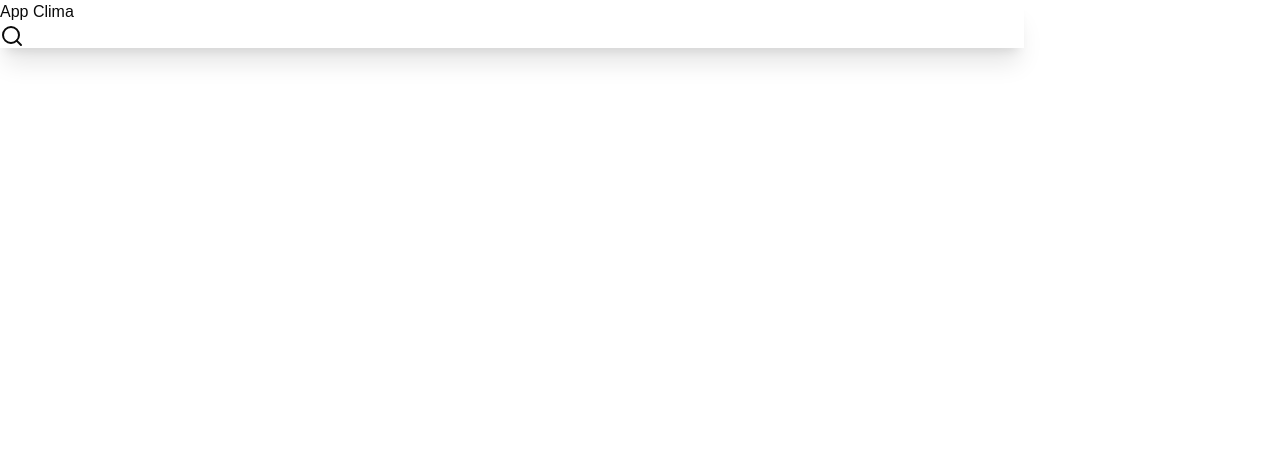
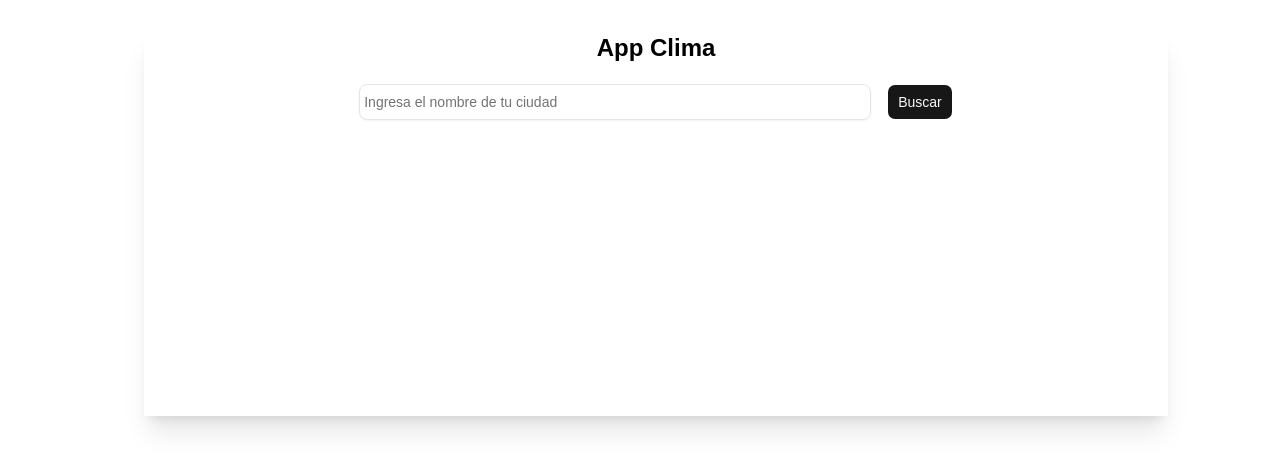
Before and after one commit to Jeravima/AppClima, a React (Vite) app: page / in a window 1280 px wide. Shown: the top 470 px of the page. Built offline with nearby package versions, Linux system fonts and the light colour scheme.

Commit message:
shadcn agregado

```diff
--- a/src/AppClima.tsx
+++ b/src/AppClima.tsx
@@ -1,17 +1,18 @@
-import { Search } from "lucide-react"
-
-
+import { useState } from "react";
+import { Search } from "./components/Search";
 
 export const AppClima = () => {
+
+  const [inputValue, setInputValue] = useState('')
   return (
-    <div className="flex w-full h-full">
-      <div className="bg-white shadow-xl min-w-4/5">
-
-     <h1>App Clima </h1>
-     <div>
-      <Search/>
-     </div>
+    <div className="flex w-full h-full m-4 ">
+      <div className="bg-white shadow-xl min-w-4/5 mx-auto  min-h-96 m-4">
+          <h1 className="text-2xl font-bold text-black justify-center flex mb-5">App Clima </h1>
+        <div className="justify-center flex">
+          <Search inputValue={inputValue} onChange={setInputValue} />
+        </div>
+        <h2>{inputValue}</h2>
       </div>
     </div>
-  )
-}
+  );
+};
--- a/src/components/Search.tsx
+++ b/src/components/Search.tsx
@@ -1,14 +1,34 @@
-import { Button } from "./ui/button"
+import { useState } from "react";
+import { Button } from "./ui/button";
+import { Input } from "./ui/input";
 
 
-export const Search = () => {
+
+interface Props{
+  inputValue:string
+  onChange: (value:string)=> void
+}
+
+export const Search = ({inputValue, onChange}:Props) => {
+  const [value, setValue] = useState("");
+
+  const handleSubmit = (e: React.SubmitEvent<HTMLFormElement>) => {
+    e.preventDefault();
+    console.log(value);
+    setValue("");
+  };
   return (
-    <div>
-        <form action="">
-            <input type="text" />
-            <Button/>
-        </form>
-
+    <div >
+      <form action="" className="flex gap-4" onSubmit={handleSubmit}>
+        <Input
+          placeholder="Ingresa el nombre de tu ciudad"
+          type="text"
+          value={inputValue}
+          onChange={(e) => onChange(e.target.value) }
+          className="capitalize placeholder:normal-case p-1 w-lg"
+        />
+        <Button type="submit">Buscar</Button>
+      </form>
     </div>
-  )
-}
+  );
+};
--- /dev/null
+++ b/src/components/ui/input.tsx
@@ -0,0 +1,19 @@
+import * as React from "react"
+
+import { cn } from "@/lib/utils"
+
+function Input({ className, type, ...props }: React.ComponentProps<"input">) {
+  return (
+    <input
+      type={type}
+      data-slot="input"
+      className={cn(
+        "h-9 w-full min-w-0 rounded-md border border-input bg-transparent px-2.5 py-1 text-base shadow-xs transition-[color,box-shadow] outline-none file:inline-flex file:h-7 file:border-0 file:bg-transparent file:text-sm file:font-medium file:text-foreground placeholder:text-muted-foreground focus-visible:border-ring focus-visible:ring-3 focus-visible:ring-ring/50 disabled:pointer-events-none disabled:cursor-not-allowed disabled:opacity-50 aria-invalid:border-destructive aria-invalid:ring-3 aria-invalid:ring-destructive/20 md:text-sm dark:bg-input/30 dark:aria-invalid:border-destructive/50 dark:aria-invalid:ring-destructive/40",
+        className
+      )}
+      {...props}
+    />
+  )
+}
+
+export { Input }
```
